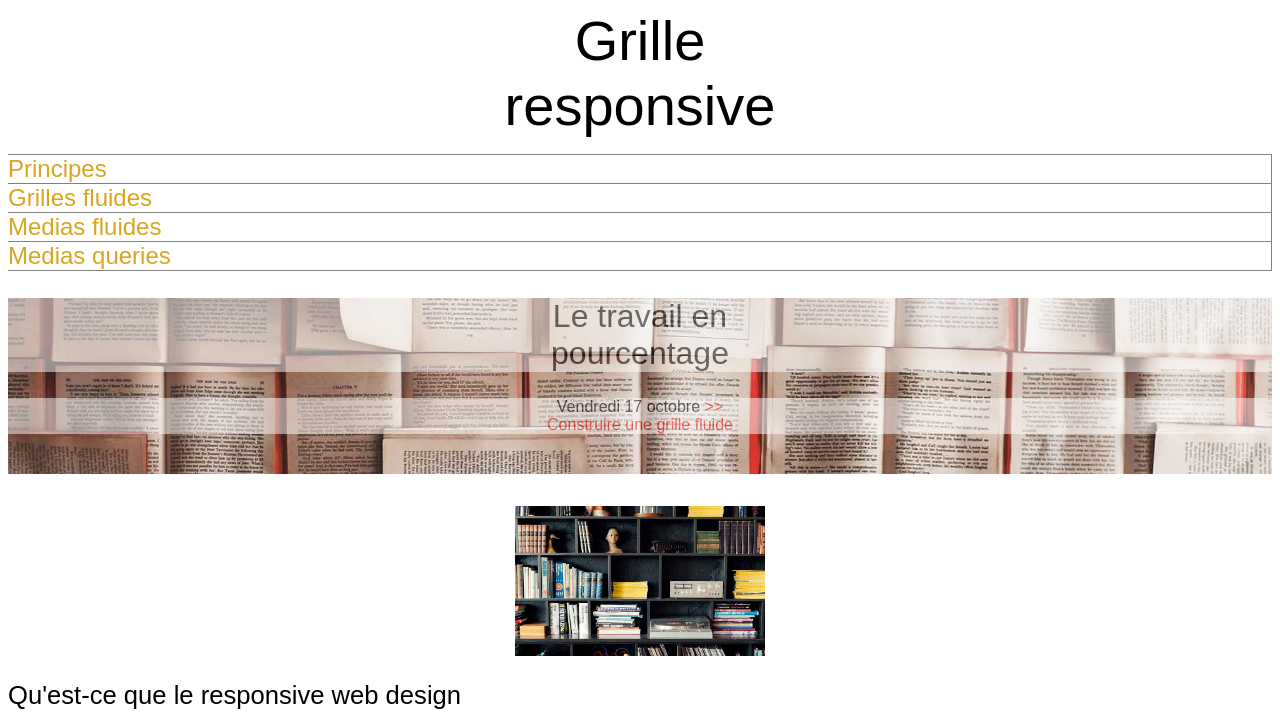
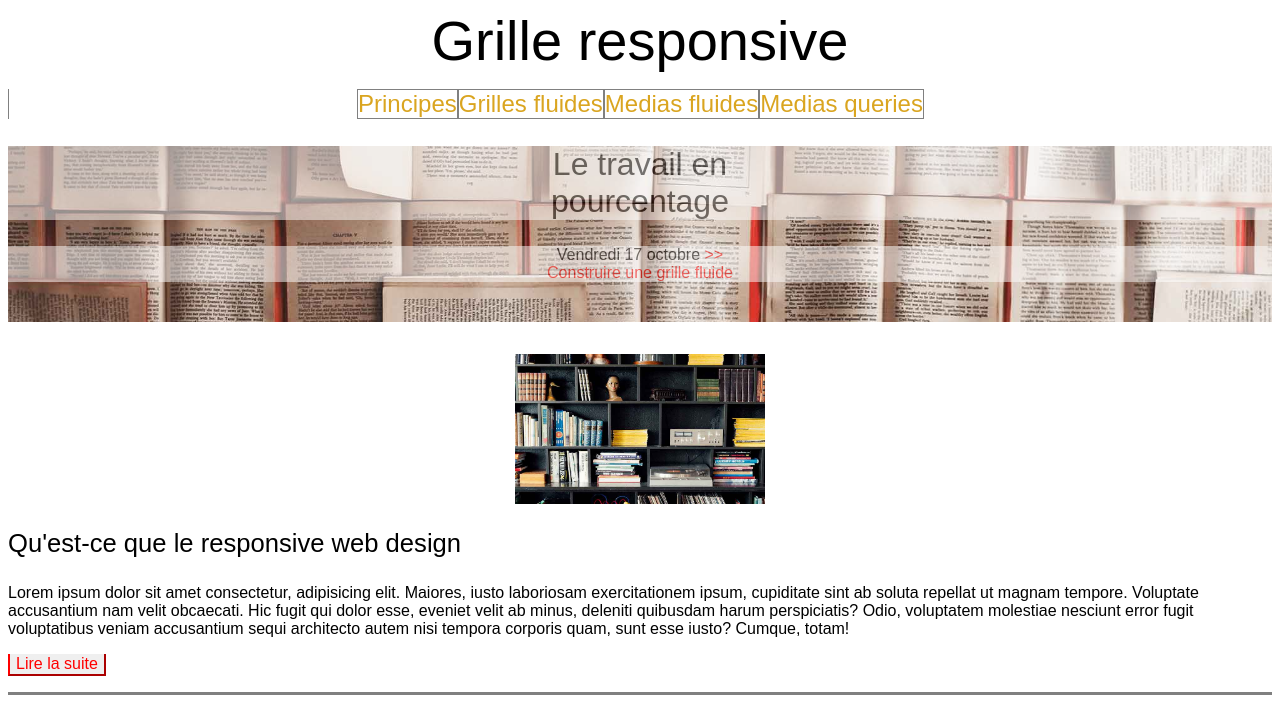
Before and after one commit to stephanebc/responsivedesign-main, a plain HTML site: page responsivedesign-main/exercice4/index.html in a window 1280 px wide. Shown: the top 724 px of the page. Drawn offline with Linux system fonts and the light colour scheme.

Commit message:
Modification de la navbar

```diff
--- a/responsivedesign-main/exercice4/css/style.css
+++ b/responsivedesign-main/exercice4/css/style.css
@@ -27,6 +27,11 @@
 
         .header-nav ul {
             padding: 0;
+            border-style: solid;
+            border-color: gray;
+            border-width: 0.1rem;
+            border-bottom: 0;
+            border-right: 0;
         }
 
         .header-nav li {
@@ -35,13 +40,6 @@
             border-width: 0.1rem;
             border-left: 0;
             border-top: 0;
-        }
-
-        .header-nav .li-top-border {
-            border-style: solid;
-            border-color: gray;
-            border-width: 0.1rem;
-            border-left: 0;
         }
 
         .header-nav li a {
@@ -159,3 +157,25 @@
             border-width: 1.5rem;
             padding-left: 1.5rem;
         }
+
+/*Ecrans supérieurs à 1023px*/
+
+    @media screen and (min-width: 1024px) {
+
+            .header-nav ul {
+                display: flex;
+                justify-content: center;
+                align-items: center;
+                padding: 0;
+                border-top: 0;
+            }
+
+            .header-nav li {
+                border-style: solid;
+                border-color: gray;
+                border-width: 0.1rem;
+
+            }
+
+
+          }
--- a/responsivedesign-main/exercice4/index.html
+++ b/responsivedesign-main/exercice4/index.html
@@ -11,10 +11,10 @@
     <div class="container">
 
         <header>
-                <h1>Grille <br> responsive</h1>
+                <h1>Grille responsive</h1>
                 <nav class="header-nav">
                     <ul>
-                        <li class="li-top-border"><a href="">Principes</a></li>
+                        <li><a href="">Principes</a></li>
                         <li><a href="">Grilles fluides</a></li>
                         <li><a href="">Medias fluides</a></li>
                         <li><a href="">Medias queries</a></li>
```
